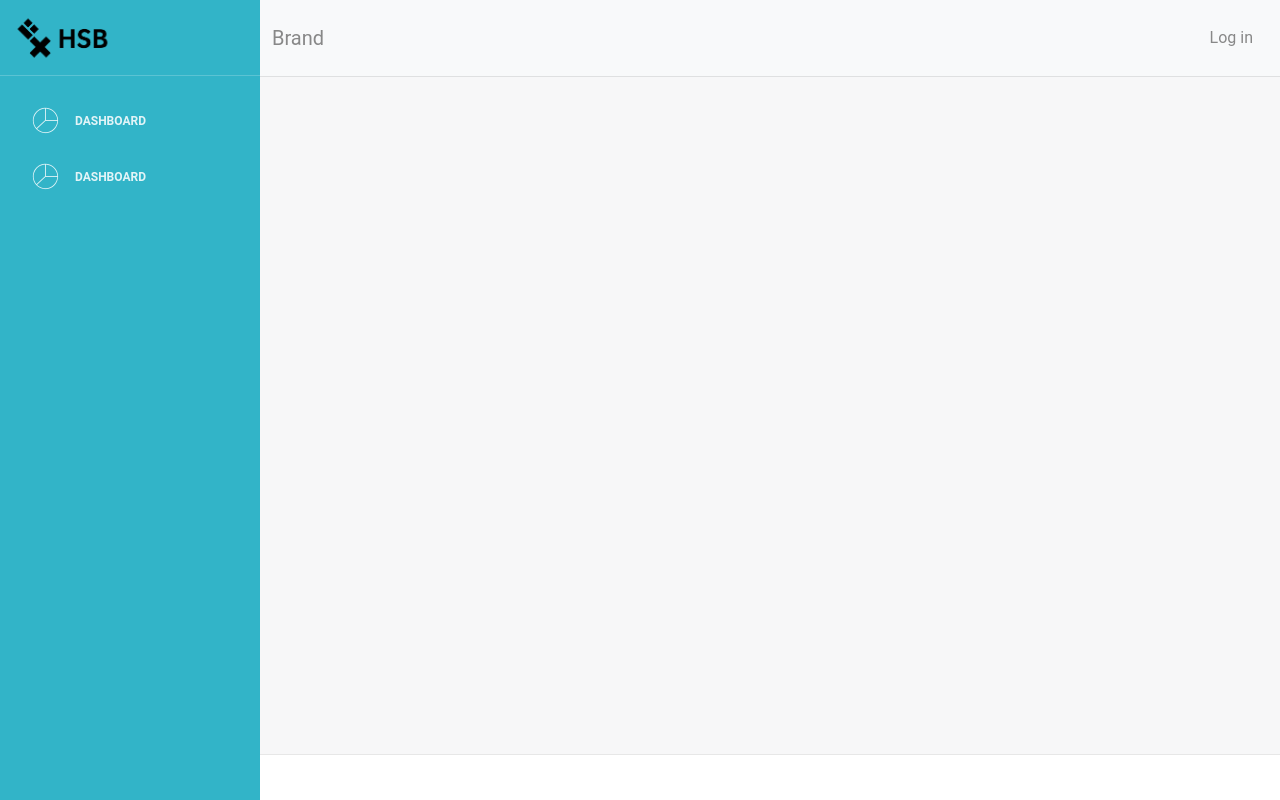
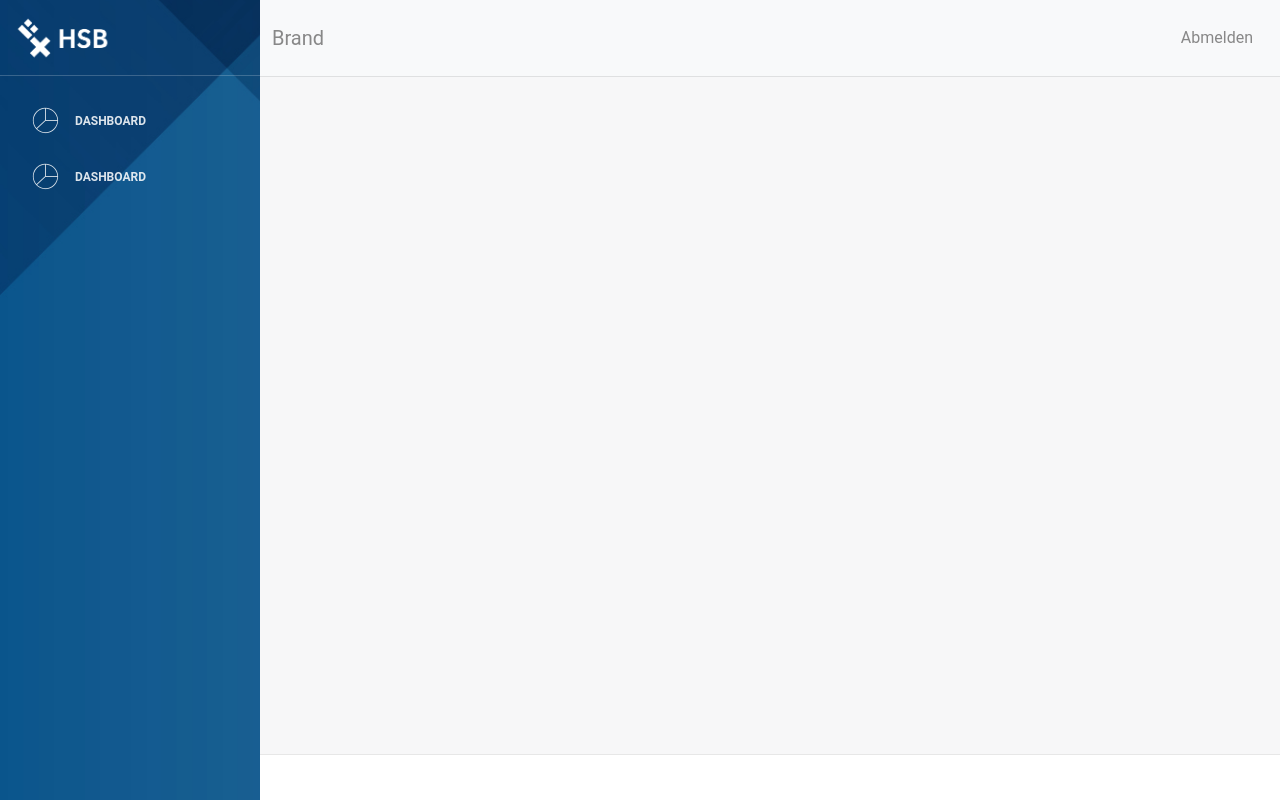
Before and after one commit to Clank007/Datenvisualisierung_Frontend, a React (Create React App) app: page /admin in a window 1280 px wide. Built offline with nearby package versions, Linux system fonts and the light colour scheme.

Commit message:
Design adjustments

```diff
--- a/src/assets/scss/lbd/_sidebar-and-main-panel.scss
+++ b/src/assets/scss/lbd/_sidebar-and-main-panel.scss
@@ -220,45 +220,28 @@ body > .navbar-collapse{
         z-index: 2;
     }
 
+    // &:before{
+    //     opacity: 1;
+    //     background-color: var(--cd_tuerkis);
+    // }
+
+    // &:after{
+    //    background-color: var(--cd_tuerkis);
+    //    z-index: 3;
+    //    opacity: 1;
+    // }
+
     &:before{
         opacity: 1;
-        //background: #000000;
-        background-color: rgb(50, 180, 200);
+        background-color: var(--cd_tuerkis);
     }
 
     &:after{
-       //@include icon-gradient($new-purple, $purple-color-bottom);
-       background-color: rgb(50, 180, 200);
-       z-index: 3;
-       opacity: 1;
+        background-image: url('../../img/01_Blau-Tuerkis.jpg');
+        background-size: 1500%; /* cover; /* Ensure the image covers the container */
+        background-position: 0% 90%; /* Adjust the visible section of the image */
+        background-repeat: no-repeat; /* Prevent the background from repeating */
     }
-
-    &[data-image]:after,
-    &.has-image:after{
-        opacity: 1;
-    }
-
-    // &[data-color="black"]:after{
-    //     //@include icon-gradient($default-states-color, $default-states-color);
-    // }
-    // &[data-color="blue"]:after{
-    //     @include icon-gradient($new-dark-blue, $blue-color-bottom);
-    // }
-    // &[data-color="azure"]:after{
-    //     @include icon-gradient($new-blue, $azure-color-bottom);
-    // }
-    // &[data-color="green"]:after{
-    //     @include icon-gradient($new-green, $green-color-bottom);
-    // }
-    // &[data-color="orange"]:after{
-    //     @include icon-gradient($new-orange, $orange-color-bottom);
-    // }
-    // &[data-color="red"]:after{
-    //     @include icon-gradient($new-red, $red-color-bottom);
-    // }
-    // &[data-color="purple"]:after{
-    //     @include icon-gradient($new-purple, $purple-color-bottom);
-    // }
 }
 
 
--- a/src/components/AdminNavbar.js
+++ b/src/components/AdminNavbar.js
@@ -1,5 +1,5 @@
 import React, { Component } from "react";
-import { useLocation } from "react-router-dom";
+import { useLocation, useNavigate } from "react-router-dom";
 import { Navbar, Container, Nav, Dropdown, Button } from "react-bootstrap";
 
 import routes from "../routes.js";
@@ -26,6 +26,14 @@ function Header() {
     }
     return "Brand";
   };
+
+  const navigate = useNavigate();
+
+  const handleLogout = () => {
+    // keine Authentifizierung nötig im Prototypen, einfaches Redirect
+    navigate('/login');
+  };
+
   return (
     <Navbar bg="light" expand="lg">
       <Container fluid>
@@ -68,9 +76,9 @@ function Header() {
               <Nav.Link
                 className="m-0"
                 href="#pablo"
-                onClick={(e) => console.log('log in')}
+                onClick={handleLogout}
               >
-                <span className="no-icon">Log in</span>
+                <span className="no-icon">Abmelden</span>
               </Nav.Link>
             </Nav.Item>
           </Nav>
--- a/src/components/Sidebar.js
+++ b/src/components/Sidebar.js
@@ -22,7 +22,7 @@ function Sidebar({ color, image, routes }) {
             className="simple-text logo-mini mx-1"
           >
             <div className="logo-img">
-              <img src={require("../assets/img/HSB_Logo_Schwarz_sRGB.png")} alt="..." />
+              <img src={require("../assets/img/HSB_Logo_Weiss_sRGB.png")} alt="..." />
             </div>
           </a>
         </div>
--- a/src/index.css
+++ b/src/index.css
@@ -1,7 +1,7 @@
 body {
   margin: 0;
-  font-family: -apple-system, BlinkMacSystemFont, 'Segoe UI', 'Roboto', 'Oxygen',
-    'Ubuntu', 'Cantarell', 'Fira Sans', 'Droid Sans', 'Helvetica Neue',
+  font-family: -apple-system, BlinkMacSystemFont, 'Helvetica Neue', 'Segoe UI', 'Roboto', 'Oxygen',
+    'Ubuntu', 'Cantarell', 'Fira Sans', 'Droid Sans',
     sans-serif;
   -webkit-font-smoothing: antialiased;
   -moz-osx-font-smoothing: grayscale;
--- a/src/layouts/Login.js
+++ b/src/layouts/Login.js
@@ -6,7 +6,7 @@ import '../assets/css/login.css';
 const Login = () => {
     const navigate = useNavigate();
 
-  const handleLogin = (e) => {
+  const handleLogin = () => {
     // keine Authentifizierung nötig im Prototypen, einfaches Redirect
     navigate('/admin/dashboard1');
   };
```
Also changed, not shown: src/assets/img/HSB_Logo_Weiss_sRGB.png (added).
